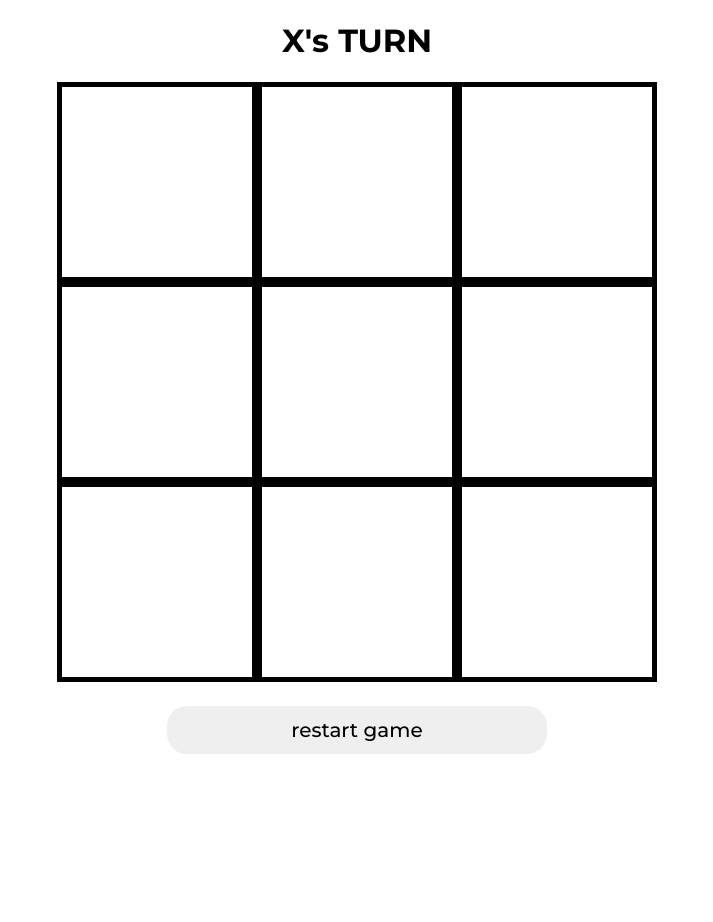
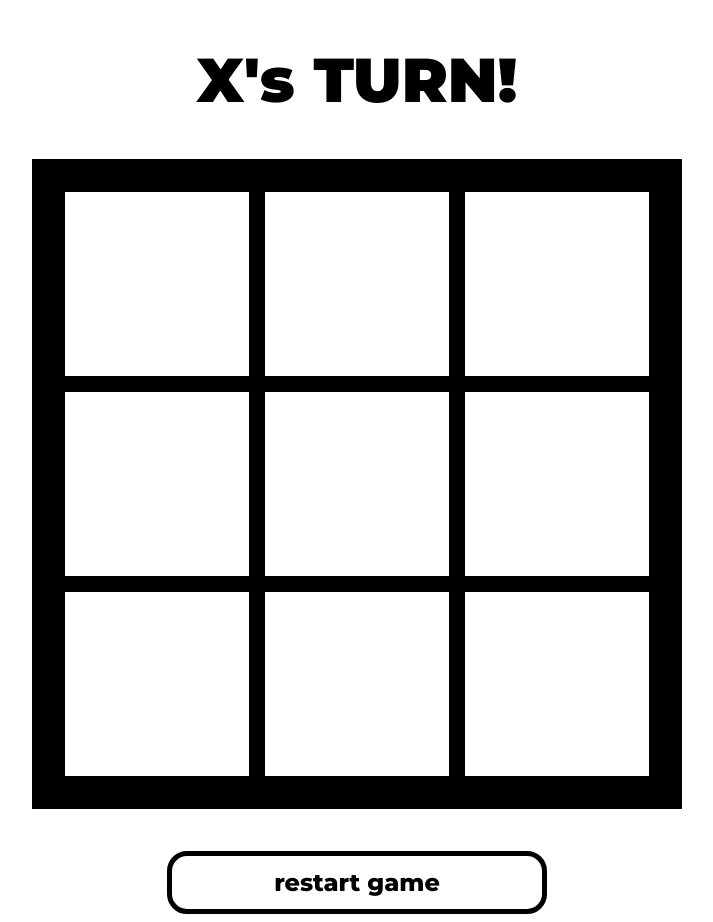
Before and after one commit to sirKavics/tic-tac-toe, a plain HTML site: page index.html in a window 1280 px wide. Shown: the whole page, without its empty margins (283-996 px from the left). Before the commit the page ends 800 px from the top, so only its background shows below. Drawn offline with Linux system fonts and the light colour scheme.

Commit message:
current player's turn and h1 update

```diff
--- a/index.html
+++ b/index.html
@@ -8,8 +8,8 @@
     <title>Tic Tac Toe</title>
   </head>
   <body>
-    <div class="page__wrapper">
-      <h1 class="board__title">X's TURN</h1>
+    <div>
+      <h1 class="board__title">X's TURN!</h1>
       <div class="board__wrapper">
         <button class="board__square"></button>
         <button class="board__square"></button>
@@ -22,7 +22,7 @@
         <button class="board__square"></button>
       </div>
       <div class="restart__wrapper">
-        <button class="restart">restart game</button>
+        <button onclick="restartGame()" class="restart">restart game</button>
       </div>
     </div>
     <script src="script.js"></script>
--- a/script.js
+++ b/script.js
@@ -0,0 +1,28 @@
+//  STEP TIPS!
+
+// Step 1: When we click on a game square if it's a X or O
+// 'X' if it was player 1 and 'O' if it was player 2
+// Update the h1 to say whose turn it is
+
+// Step 2: Determine when the game ends
+// When you click on a square, check to see the game ended (win or draw)
+// Update the text when the game ends
+
+// Step 3: Restart the game
+// When you click the restart game button, reset the board
+
+// ---------------------------------------------------------------------
+
+const allSquares = document.querySelectorAll('.board__square');
+const title = document.querySelector('.board__title')
+
+let currentPlayer = 'X';
+
+allSquares.forEach((square, i) => {
+    square.addEventListener('click', () => {
+    console.log('clicked');
+    square.innerHTML = currentPlayer;
+    currentPlayer = currentPlayer === 'X' ? 'O' : 'X';
+    title.innerHTML = `${currentPlayer}'s TURN!`;
+    })
+});
--- a/style.css
+++ b/style.css
@@ -4,12 +4,10 @@
   box-sizing: border-box;
 }
 
-.page__wrapper {
-
-}
-
 .board__title {
   font-family: "Montserrat", sans-serif;
+  font-size: 62px;
+  font-weight: 900;
   display: flex;
   justify-content: center;
 }
@@ -17,16 +15,19 @@
 .board__wrapper {
   display: flex;
   flex-wrap: wrap;
-  width: 600px;
-  height: 600px;
+  width: 650px;
+  height: 650px;
   margin: 0 auto;
-  margin-bottom: 24px;
+  margin-bottom: 42px;
+  border: 25px solid black;
 }
 
 .board__square {
-  border: 5px solid black;
+  border: 8px solid black;
   background-color: white;
-  font-size: 80px;
+  font-family: "Montserrat", sans-serif;
+  font-weight: 800;
+  font-size: 160px;
   display: flex;
   align-items: center;
   justify-content: center;
@@ -44,9 +45,11 @@
 .restart {
   padding: 12px 24px;
   width: 30%;
-  border: none;
+  border: 5px solid black;
   border-radius: 20px;
-  font-size: 20px;
+  background-color: transparent;
+  font-size: 24px;
   font-family: "Montserrat", sans-serif;
-  font-weight: 500;
+  font-weight: 800;
+  cursor: pointer;
 }
```
